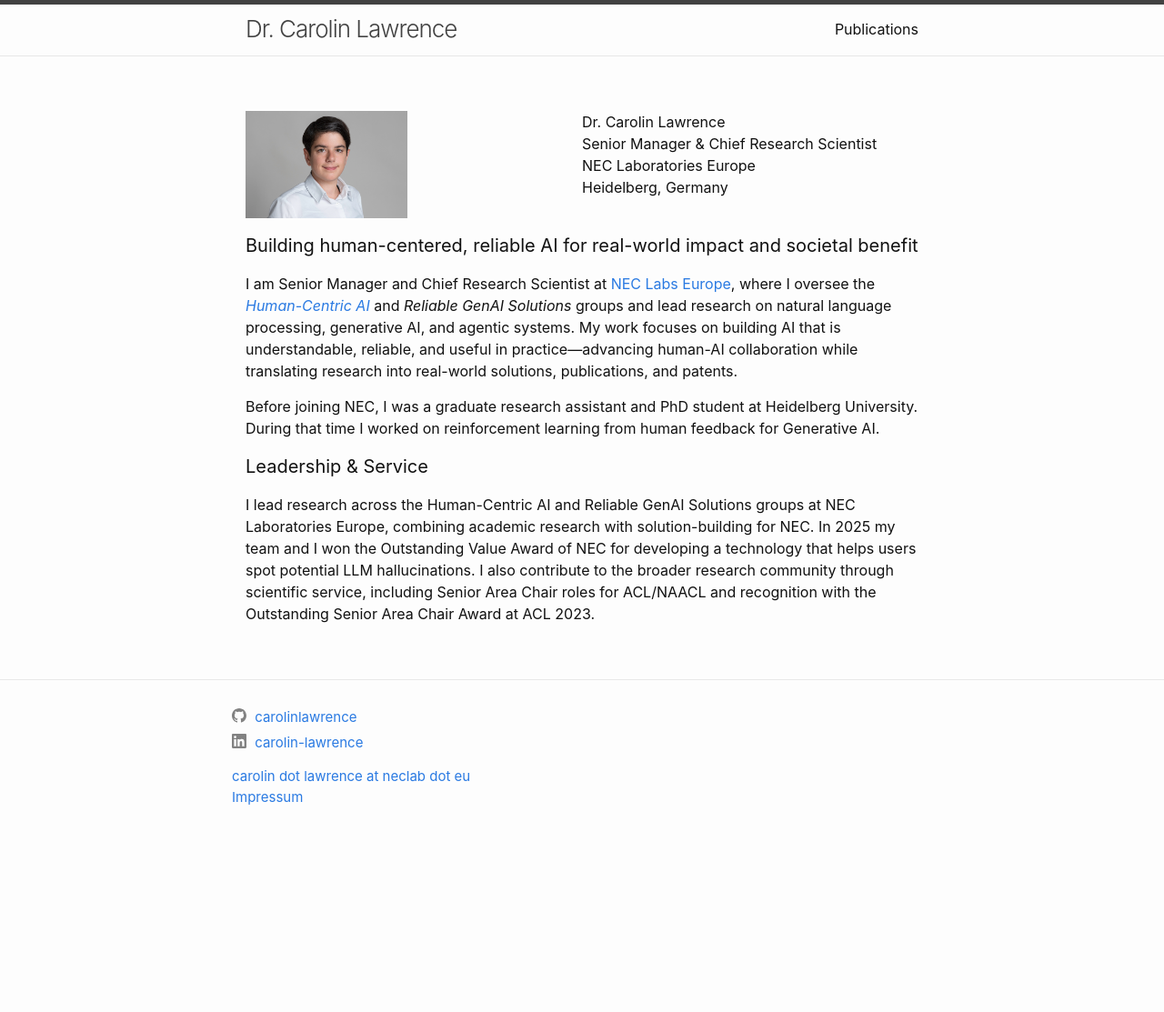
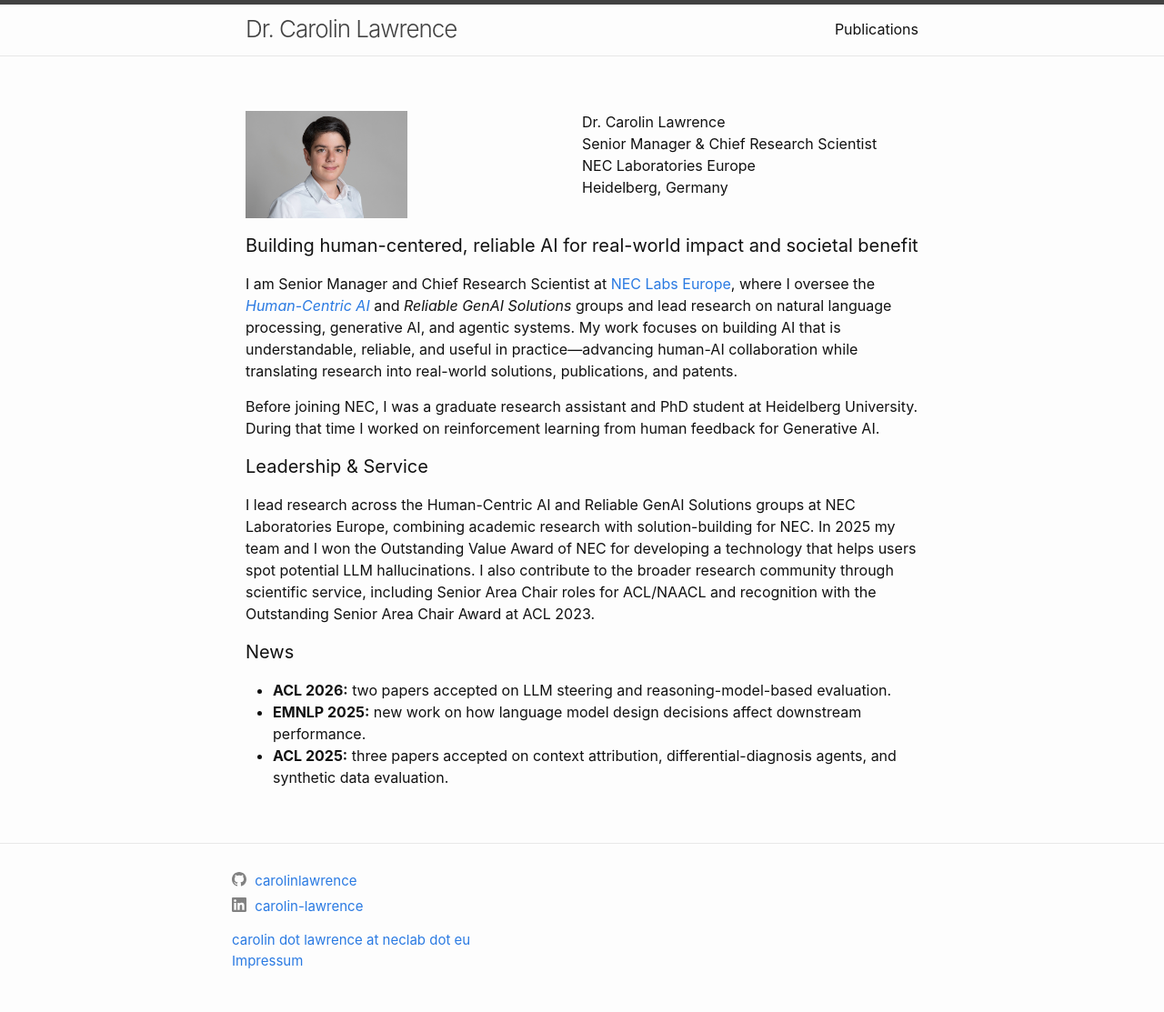
Before and after one commit to carolinlawrence/carolinlawrence.github.io, a Jekyll site: the page built from index.markdown, in a window 1280 px wide. Shown: the whole page at 91% size. Built offline with Jekyll 4.4.1, drawn with Linux system fonts in a browser that asks for light colours; before the commit the page ends 933 px from its top, so only the background shows below that.

Commit message:
Update index.markdown

```diff
--- a/index.markdown
+++ b/index.markdown
@@ -29,3 +29,10 @@ Before joining NEC, I was a graduate research assistant and PhD student at Heide
 
 <h4>Leadership & Service</h4>
 I lead research across the Human-Centric AI and Reliable GenAI Solutions groups at NEC Laboratories Europe, combining academic research with solution-building for NEC. In 2025 my team and I won the Outstanding Value Award of NEC for developing a technology that helps users spot potential LLM hallucinations. I also contribute to the broader research community through scientific service, including Senior Area Chair roles for ACL/NAACL and recognition with the Outstanding Senior Area Chair Award at ACL 2023.
+
+<h4>News</h4>
+<ul class="news-list">
+<li><strong>ACL 2026:</strong> two papers accepted on LLM steering and reasoning-model-based evaluation.</li>
+<li><strong>EMNLP 2025:</strong> new work on how language model design decisions affect downstream performance.</li>
+<li><strong>ACL 2025:</strong> three papers accepted on context attribution, differential-diagnosis agents, and synthetic data evaluation.</li>
+</ul>
```
